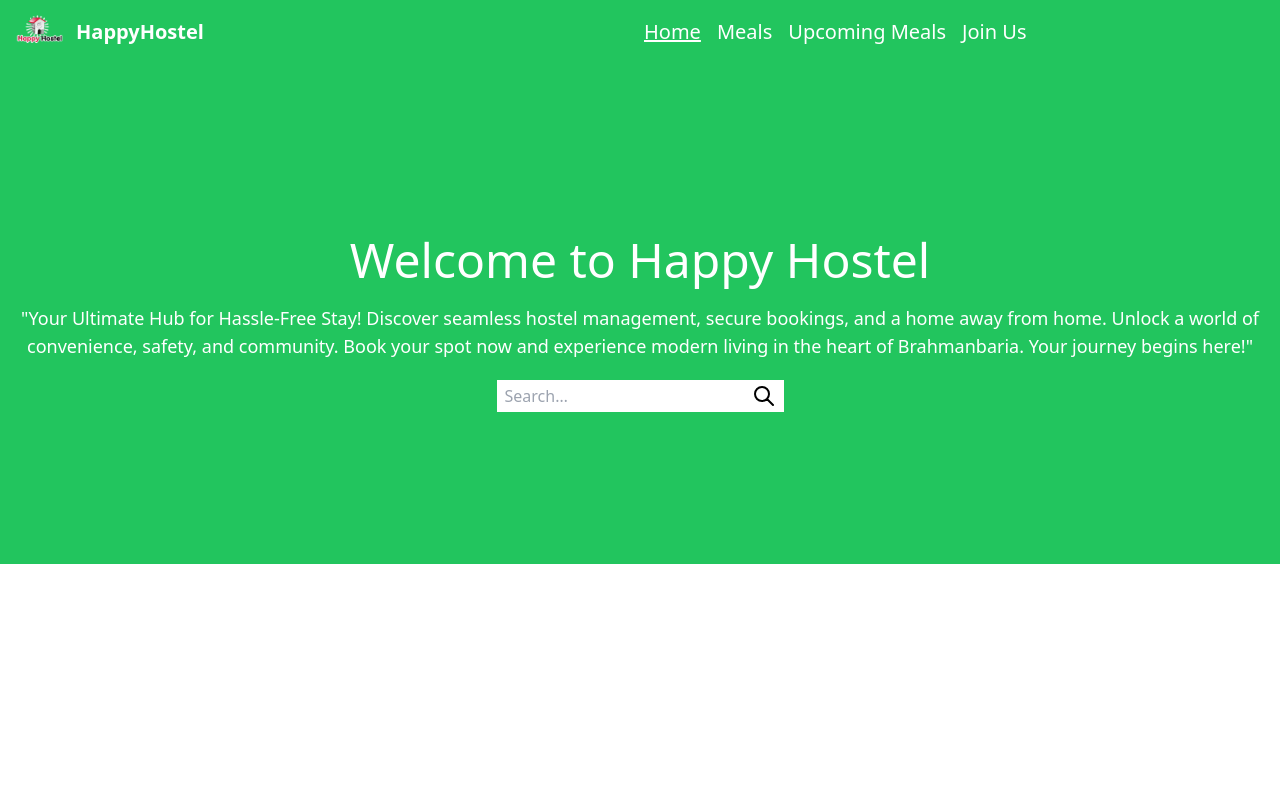
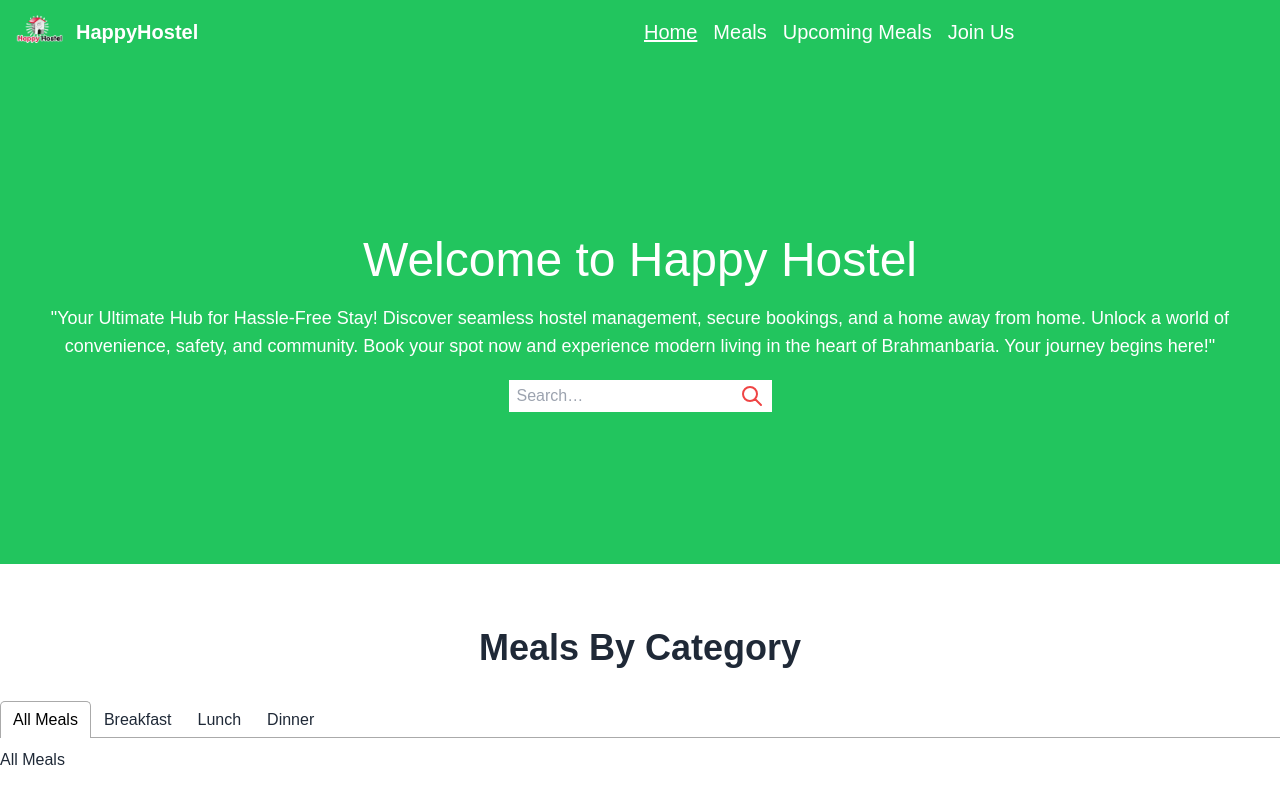
Before and after one commit to Sayedul3731/hostel-management-client, a React (Vite) app: page / in a window 1280 px wide. Built offline with nearby package versions, Linux system fonts and the light colour scheme.

Commit message:
Meals By Category section added

```diff
--- a/package.json
+++ b/package.json
@@ -19,6 +19,7 @@
     "react": "^18.2.0",
     "react-dom": "^18.2.0",
     "react-router-dom": "^6.20.0",
+    "react-tabs": "^6.0.2",
     "sort-by": "^1.2.0",
     "swiper": "^11.0.5"
   },
--- a/src/Pages/Home/Banner/Banner.jsx
+++ b/src/Pages/Home/Banner/Banner.jsx
@@ -12,7 +12,7 @@ const Banner = () => {
             <div className="form-control ">
               <div className="input-group flex justify-center">
                 <input type="text" placeholder="Search…" className="text-black px-2" />
-                <button className="bg-white text-black py-1 px-2">
+                <button className="bg-white text-red-500 py-1 px-2">
                   <svg xmlns="http://www.w3.org/2000/svg" className="h-6 w-6" fill="none" viewBox="0 0 24 24" stroke="currentColor"><path strokeLinecap="round" strokeLinejoin="round" strokeWidth="2" d="M21 21l-6-6m2-5a7 7 0 11-14 0 7 7 0 0114 0z" />
                   </svg>
                 </button>
--- a/src/Pages/Home/Home.jsx
+++ b/src/Pages/Home/Home.jsx
@@ -1,9 +1,11 @@
 import Banner from './Banner/Banner';
+import MealsByCategory from './MealsByCategory/MealsByCategory';
 
 const Home = () => {
     return (
         <div>
                 <Banner></Banner>
+                <MealsByCategory></MealsByCategory>
         </div>
     );
 };
--- /dev/null
+++ b/src/Pages/Home/MealsByCategory/MealsByCategory.jsx
@@ -0,0 +1,35 @@
+import { Tab, Tabs, TabList, TabPanel } from 'react-tabs';
+import 'react-tabs/style/react-tabs.css';
+import SectionTitle from '../../../components/SectionTitle/SectionTitle';
+
+const MealsByCategory = () => {
+    return (
+        <div>
+           <SectionTitle heading='Meals By Category'></SectionTitle>
+            <Tabs>
+                <TabList>
+                    <Tab>All Meals</Tab>
+                    <Tab>Breakfast</Tab>
+                    <Tab>Lunch</Tab>
+                    <Tab>Dinner</Tab>
+                </TabList>
+
+                <TabPanel>
+                    <h2>All Meals</h2>
+                </TabPanel>
+                <TabPanel>
+                    <h2>Breakfast</h2>
+                </TabPanel>
+                <TabPanel>
+                    <h2>Lunch</h2>
+                </TabPanel>
+                <TabPanel>
+                    <h2>Dinner</h2>
+                </TabPanel>
+
+            </Tabs>
+        </div>
+    );
+};
+
+export default MealsByCategory;
--- /dev/null
+++ b/src/components/SectionTitle/SectionTitle.jsx
@@ -0,0 +1,12 @@
+/* eslint-disable react/prop-types */
+
+
+const SectionTitle = ({heading}) => {
+    return (
+        <div>
+            <h1 className="text-4xl text-center font-semibold mt-16 mb-8">{heading}</h1>
+        </div>
+    );
+};
+
+export default SectionTitle;
--- a/src/index.css
+++ b/src/index.css
@@ -1,3 +1,5 @@
 @tailwind base;
 @tailwind components;
 @tailwind utilities;
+
+@import url('https://fonts.googleapis.com/css2?family=Libre+Franklin:wght@300;400;500;600;700&display=swap');
--- a/src/main.jsx
+++ b/src/main.jsx
@@ -6,7 +6,7 @@ import "./index.css"
 
 ReactDOM.createRoot(document.getElementById('root')).render(
   <React.StrictMode>
-    <div className='max-w-7xl mx-auto'>
+    <div className='max-w-7xl mx-auto font-font-family'>
       <RouterProvider router={router} />
     </div>
   </React.StrictMode>,
--- a/tailwind.config.js
+++ b/tailwind.config.js
@@ -5,6 +5,9 @@ export default {
     "./src/**/*.{js,ts,jsx,tsx}",
   ],
   theme: {
+    fontFamily: {
+      'font-family': "'Libre Franklin', sans-serif"
+    },
     extend: {},
   },
   plugins: [require("daisyui")],
```
Also changed, not shown: 1 other file (tests, documents, lock files or other folders).
